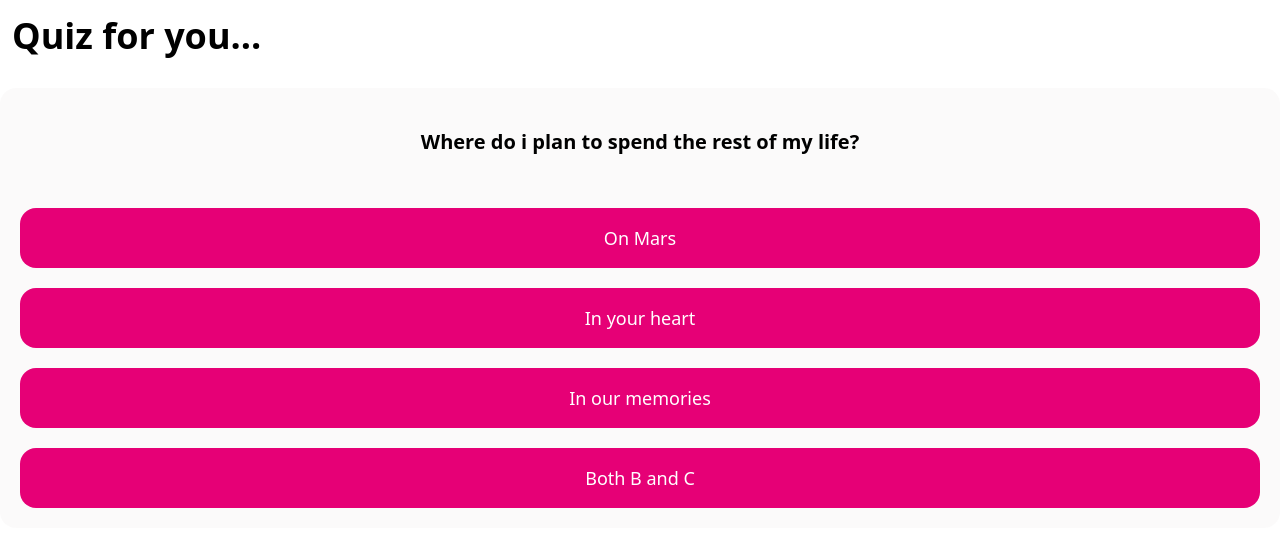
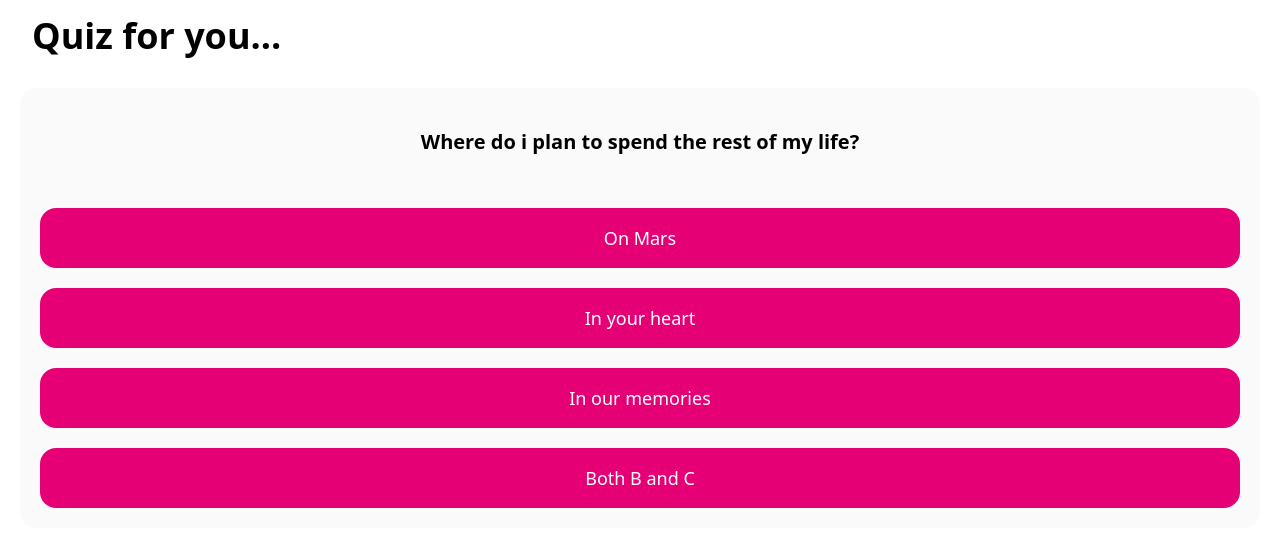
Before and after one commit to jvkedev/valentine-, a Next.js app: page /question in a window 1280 px wide. Shown: the top 546 px of the page. Built offline with nearby package versions, Linux system fonts and the light colour scheme.

Commit message:
Really final commit:

```diff
--- a/src/app/question/page.tsx
+++ b/src/app/question/page.tsx
@@ -21,7 +21,7 @@ const Page = () => {
   ];
 
   return (
-    <section className="px-5-">
+    <section className="px-5">
       <h1 className="text-4xl font-bold px-3 mt-4 mb-8">Quiz for you...</h1>
       <div className="bg-[#f1eeee50] my-3 flex flex-col items-center space-y-3 p-5 rounded-2xl backdrop-blur-3xl">
         <h3 className="text-xl font-semibold mt-5">
```
